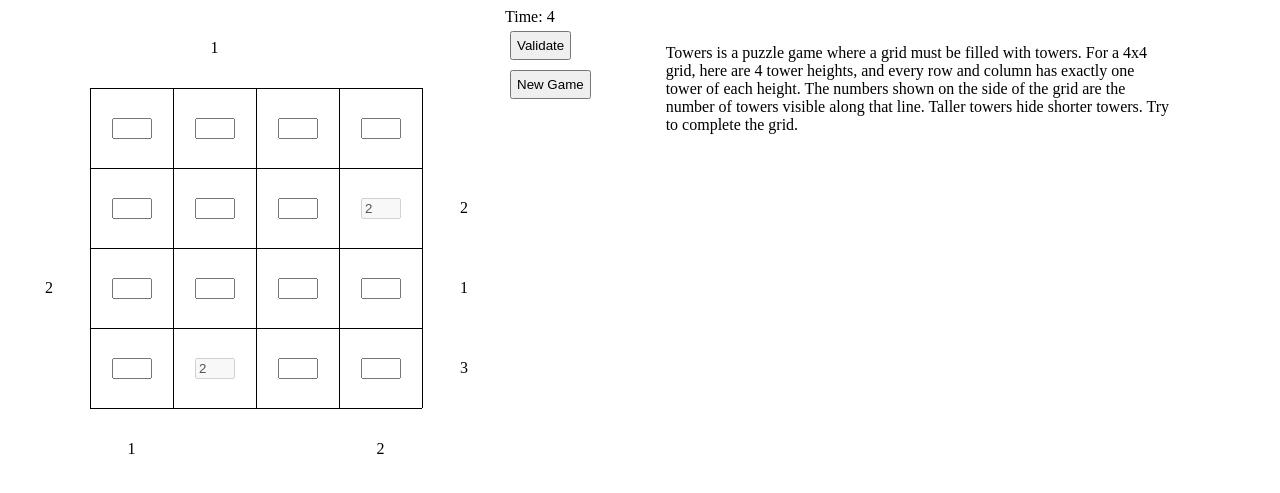
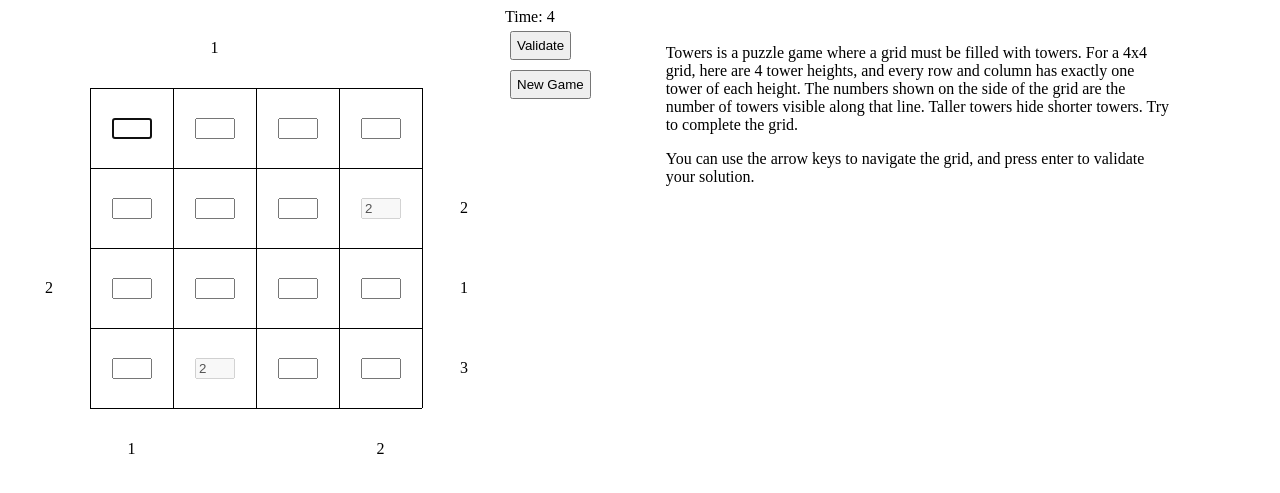
Before and after one commit to dsschwarz/dsschwarz.github.io, a Jekyll site: the page towers/index.html, which Jekyll copies as it is, in a window 1280 px wide. Shown: the top 493 px of the page. Built offline with Jekyll 4.4.1, drawn with Linux system fonts in a browser that asks for light colours; nearby versions of some CDN libraries; some of the changed lines change nothing that is shown.

Commit message:
Added keyboard navigation

```diff
--- a/towers/index.html
+++ b/towers/index.html
@@ -66,6 +66,9 @@
             of the grid are the number of towers visible along that line. Taller towers hide shorter towers. Try to complete
             the grid.
         </p>
+        <p>
+            You can use the arrow keys to navigate the grid, and press enter to validate your solution.
+        </p>
     </div>
 </body>
 </html>
--- a/towers/towers.js
+++ b/towers/towers.js
@@ -291,12 +291,67 @@
                 if (j === 0 || j === boardSize + 1) {
                     row.append($("<td>").addClass("label"))
                 } else {
-                    row.append($("<td><input></td>").addClass("cell"))
+                    var cell = $("<td></td>").addClass("cell");
+                    $("<input>")
+                        .data("x", j - 1)
+                        .data("y", i - 1)
+                        .appendTo(cell);
+                    row.append(cell);
                 }
             }
         }
         table.append(row)
     }
+
+    table.find("input:not([disabled])").first().select();
+
+    table.find(".cell input").keydown(function (event) {
+        var xDiff = 0, yDiff = 0;
+        if (event.which >= 37 && event.which <= 40) {
+            var $el = $(this);
+            var y = $el.data("y");
+            var x = $el.data('x');
+
+            function move(xDiff, yDiff) {
+                x += xDiff;
+                y += yDiff;
+
+                // check if cell is valid
+                if (x >= 0 && x < boardSize && y >= 0 && y < boardSize) {
+                    // focus the cell
+                    var input = table.find("input")
+                        .filter(function () { return $(this).data("x") == x})
+                        .filter(function () { return $(this).data("y") == y});
+
+                    if (input.attr("disabled")) {
+                        move(xDiff, yDiff);
+                    } else {
+                        input.select();
+                    }
+                }
+            }
+
+            event.preventDefault();
+            if (event.which == 37) {
+                // move left
+                xDiff = -1;
+            } else if (event.which == 39) {
+                // move right
+                xDiff = 1;
+            } else if (event.which == 40) {
+                // move down
+                yDiff = 1;
+            } else if (event.which == 38) {
+                // move up
+                yDiff = -1;
+            }
+
+            move(xDiff, yDiff);
+        } else if (event.which == 13) {
+            // enter key
+            validate();
+        }
+    });
 
     for (var stringIndex in boardKey) {
         if (boardKey.hasOwnProperty(stringIndex)) {
```
